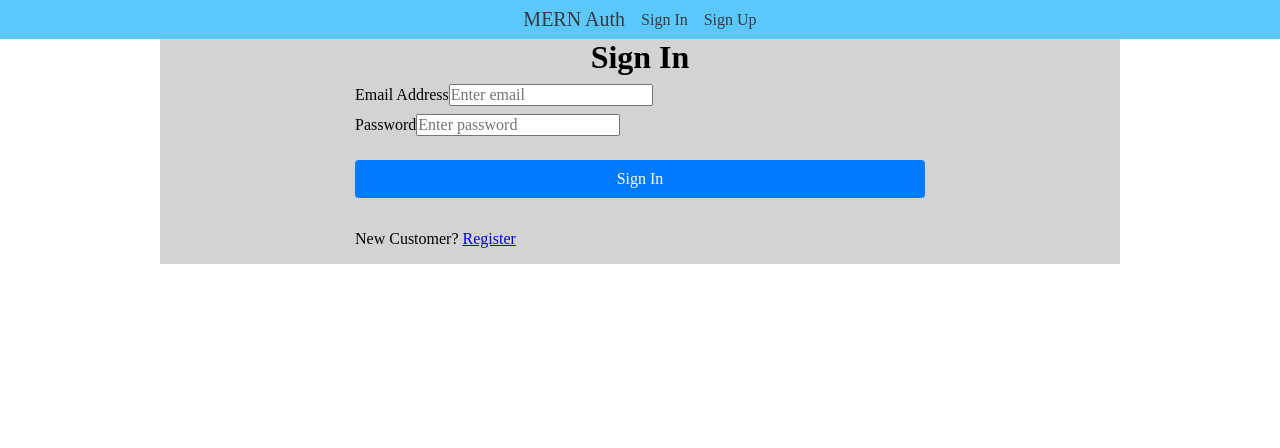
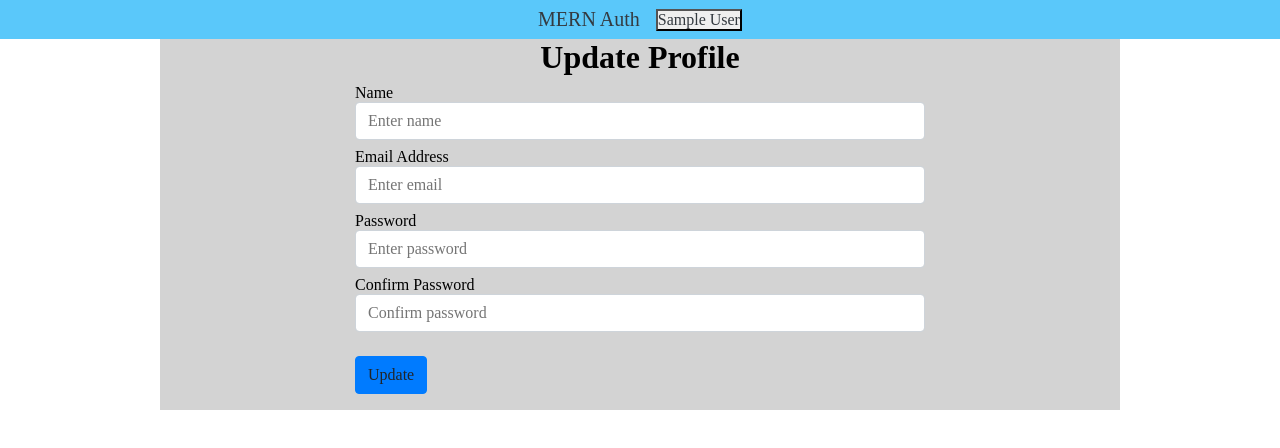
Before and after one commit to kurosawa-kuro/mysql-express-react-nodejs-auth, a React (Vite) app in the folder frontend/: page /profile in a window 1280 px wide. Before the commit this address led to /login. Shown: the top 448 px of the page. Built offline with nearby package versions, Linux system fonts and the light colour scheme; no server answers; sample sign-in values are in the browser's storage.

Commit message:
add login flash

```diff
--- a/frontend/src/components/Header.jsx
+++ b/frontend/src/components/Header.jsx
@@ -1,10 +1,10 @@
 import { useNavigate, Link } from 'react-router-dom';
 import { useMutation } from '@tanstack/react-query';
-import { useStore } from '../state/store.js';
+import { useUserStore } from '../state/store.js';
 import { logoutUser } from '../services/api.js';
 
 const Header = () => {
-  const { user, setUser } = useStore();
+  const { user, setUser } = useUserStore();
   const navigate = useNavigate();
 
   const logoutMutation = useMutation(
--- a/frontend/src/components/Hero.jsx
+++ b/frontend/src/components/Hero.jsx
@@ -1,3 +1,4 @@
+
 const Hero = () => {
   return (
     <div className="mt-3">
--- a/frontend/src/components/PrivateRoute.jsx
+++ b/frontend/src/components/PrivateRoute.jsx
@@ -1,10 +1,10 @@
 // frontend\src\components\PrivateRoute.jsx
 
 import { Navigate, Outlet } from 'react-router-dom';
-import { useStore } from '../state/store.js';
+import { useUserStore } from '../state/store.js';
 
 const PrivateRoute = () => {
-  const { user } = useStore();
+  const { user } = useUserStore();
   return user ? <Outlet /> : <Navigate to='/login' replace />;
 };
 export default PrivateRoute;
--- a/frontend/src/main.jsx
+++ b/frontend/src/main.jsx
@@ -14,9 +14,9 @@ import {
 } from '@tanstack/react-query'
 import { ReactQueryDevtools } from '@tanstack/react-query-devtools'
 import HomeScreen from './screens/HomeScreen';
-import LoginScreen from './screens/LoginScreen.jsx';
-import RegisterScreen from './screens/RegisterScreen.jsx';
-import ProfileScreen from './screens/ProfileScreen.jsx';
+import LoginScreen from './screens/auth/LoginScreen.jsx';
+import RegisterScreen from './screens/auth/RegisterScreen.jsx';
+import ProfileScreen from './screens/user/ProfileScreen.jsx';
 import PrivateRoute from './components/PrivateRoute.jsx';
 
 const queryClient = new QueryClient({
--- a/frontend/src/screens/HomeScreen.jsx
+++ b/frontend/src/screens/HomeScreen.jsx
@@ -1,6 +1,20 @@
+import { useEffect } from 'react';
+import { toast } from 'react-toastify';
+import { useFlashMessageStore } from '../state/store.js';
 import Hero from '../components/Hero';
 
 const HomeScreen = () => {
+
+  const { flashMessage, setFlashMessage } = useFlashMessageStore();
+
+  useEffect(() => {
+    console.log('HomeScreen');
+    if (flashMessage) {
+      toast.success(flashMessage);
+      setFlashMessage(null); // Reset the toast message
+    }
+  }, []);
+
   return <Hero />;
 };
 export default HomeScreen;
--- a/frontend/src/screens/LoginScreen.jsx
+++ b/frontend/src/screens/auth/LoginScreen.jsx
@@ -4,15 +4,17 @@ import { useState } from 'react';
 import { useMutation } from '@tanstack/react-query';
 import { Link, useNavigate } from 'react-router-dom';
 import { toast } from 'react-toastify';
-import { Loader } from '../components/Loader';
-import { useStore } from '../state/store.js';
-import { loginUser } from '../services/api.js';
+import { Loader } from '../../components/Loader';
+import { useUserStore, useFlashMessageStore } from '../../state/store.js';
+import { loginUser } from '../../services/api.js';
 
 const LoginScreen = () => {
   const [email, setEmail] = useState('');
   const [password, setPassword] = useState('');
 
-  const { setUser } = useStore();
+  const { setUser } = useUserStore();
+
+  const { setFlashMessage } = useFlashMessageStore();
   const navigate = useNavigate();
 
   const loginUserMutation = useMutation(
@@ -23,6 +25,7 @@ const LoginScreen = () => {
     {
       onSuccess: (user) => {
         setUser(user);
+        setFlashMessage("User login successful!");
         navigate('/');
       },
       onError: (error) => {
--- a/frontend/src/screens/ProfileScreen.jsx
+++ b/frontend/src/screens/auth/RegisterScreen.jsx
@@ -1,39 +1,33 @@
-// frontend\src\screens\ProfileScreen.jsx
+// frontend\src\screens\RegisterScreen.jsx
 
-import { useState, useEffect } from 'react';
-import { useQuery, useMutation } from '@tanstack/react-query';
+import { useState } from 'react';
+import { useMutation } from '@tanstack/react-query';
+import { Link, useNavigate } from 'react-router-dom';
 import { toast } from 'react-toastify';
-import { Loader } from '../components/Loader';
-import { useStore } from '../state/store.js';
-import { fetchUserProfile, updateUserProfile } from '../services/api.js';
+import { Loader } from '../../components/Loader';
+import { useUserStore } from '../../state/store.js';
+import { registerUser } from '../../services/api.js';
 
-
-
-const ProfileScreen = () => {
+const RegisterScreen = () => {
   const [name, setName] = useState('');
   const [email, setEmail] = useState('');
   const [password, setPassword] = useState('');
   const [confirmPassword, setConfirmPassword] = useState('');
+  const navigate = useNavigate();
 
-  const { user, setUser } = useStore();
-  const { data: userProfile, isLoading } = useQuery(['userProfile'], fetchUserProfile);
+  const { setUser } = useUserStore();
 
-  useEffect(() => {
-    if (userProfile) {
-      setName(userProfile.name);
-      setEmail(userProfile.email);
-    }
-  }, [userProfile]);
-
-  const updateUserMutation = useMutation(
+  const registerUserMutation = useMutation(
     async ({ name, email, password }) => {
-      const updatedUser = await updateUserProfile({ name, email, password });  // <-- Change this line
-      return updatedUser;
+      const user = await registerUser({ name, email, password });  // <-- Change this line
+      return user;
     },
     {
-      onSuccess: (updatedUser) => {
-        setUser(updatedUser);
-        toast.success('Profile updated successfully');
+      onSuccess: (user) => {
+        // If the registration is successful, navigate to the home page
+        setUser(user);
+        // Todo - set the user info in the zustand store
+        navigate('/');
       },
       onError: (error) => {
         toast.error(error?.response?.data?.message || error.message);
@@ -41,21 +35,19 @@ const ProfileScreen = () => {
     }
   );
 
-  const submitHandler = (e) => {
+  const submitHandler = async (e) => {
     e.preventDefault();
+
     if (password !== confirmPassword) {
       toast.error('Passwords do not match');
     } else {
-      updateUserMutation.mutate({ id: user.id, name, email, password });
+      registerUserMutation.mutate({ name, email, password });
     }
   };
 
-  if (isLoading) return <Loader />;
-
   return (
     <div className="form-container">
-      <h1>Update Profile</h1>
-
+      <h1>Register</h1>
       <form onSubmit={submitHandler}>
         <div className='my-2' id='name'>
           <label>Name</label>
@@ -64,9 +56,9 @@ const ProfileScreen = () => {
             placeholder='Enter name'
             value={name}
             onChange={(e) => setName(e.target.value)}
-            className="form-control"
           />
         </div>
+
         <div className='my-2' id='email'>
           <label>Email Address</label>
           <input
@@ -74,9 +66,9 @@ const ProfileScreen = () => {
             placeholder='Enter email'
             value={email}
             onChange={(e) => setEmail(e.target.value)}
-            className="form-control"
           />
         </div>
+
         <div className='my-2' id='password'>
           <label>Password</label>
           <input
@@ -84,7 +76,6 @@ const ProfileScreen = () => {
             placeholder='Enter password'
             value={password}
             onChange={(e) => setPassword(e.target.value)}
-            className="form-control"
           />
         </div>
 
@@ -95,16 +86,23 @@ const ProfileScreen = () => {
             placeholder='Confirm password'
             value={confirmPassword}
             onChange={(e) => setConfirmPassword(e.target.value)}
-            className="form-control"
           />
         </div>
 
-        <button type='submit' className='submit-button mt-3'>
-          Update
+        <button type='submit' className='register-button mt-3'>
+          Register
         </button>
+
+        {registerUserMutation.isLoading && <Loader />}
       </form>
+
+      <div className='py-3'>
+        <span>
+          Already have an account? <Link to={`/login`}>Login</Link>
+        </span>
+      </div>
     </div>
   );
 };
 
-export default ProfileScreen;
+export default RegisterScreen;
--- a/frontend/src/screens/RegisterScreen.jsx
+++ b/frontend/src/screens/user/ProfileScreen.jsx
@@ -1,33 +1,39 @@
-// frontend\src\screens\RegisterScreen.jsx
+// frontend\src\screens\ProfileScreen.jsx
 
-import { useState } from 'react';
-import { useMutation } from '@tanstack/react-query';
-import { Link, useNavigate } from 'react-router-dom';
+import { useState, useEffect } from 'react';
+import { useQuery, useMutation } from '@tanstack/react-query';
 import { toast } from 'react-toastify';
-import { Loader } from '../components/Loader';
-import { useStore } from '../state/store.js';
-import { registerUser } from '../services/api.js';
+import { Loader } from '../../components/Loader';
+import { useUserStore } from '../../state/store.js';
+import { fetchUserProfile, updateUserProfile } from '../../services/api.js';
 
-const RegisterScreen = () => {
+
+
+const ProfileScreen = () => {
   const [name, setName] = useState('');
   const [email, setEmail] = useState('');
   const [password, setPassword] = useState('');
   const [confirmPassword, setConfirmPassword] = useState('');
-  const navigate = useNavigate();
 
-  const { setUser } = useStore();
+  const { user, setUser } = useUserStore();
+  const { data: userProfile, isLoading } = useQuery(['userProfile'], fetchUserProfile);
 
-  const registerUserMutation = useMutation(
+  useEffect(() => {
+    if (userProfile) {
+      setName(userProfile.name);
+      setEmail(userProfile.email);
+    }
+  }, [userProfile]);
+
+  const updateUserMutation = useMutation(
     async ({ name, email, password }) => {
-      const user = await registerUser({ name, email, password });  // <-- Change this line
-      return user;
+      const updatedUser = await updateUserProfile({ name, email, password });  // <-- Change this line
+      return updatedUser;
     },
     {
-      onSuccess: (user) => {
-        // If the registration is successful, navigate to the home page
-        setUser(user);
-        // Todo - set the user info in the zustand store
-        navigate('/');
+      onSuccess: (updatedUser) => {
+        setUser(updatedUser);
+        toast.success('Profile updated successfully');
       },
       onError: (error) => {
         toast.error(error?.response?.data?.message || error.message);
@@ -35,19 +41,21 @@ const RegisterScreen = () => {
     }
   );
 
-  const submitHandler = async (e) => {
+  const submitHandler = (e) => {
     e.preventDefault();
-
     if (password !== confirmPassword) {
       toast.error('Passwords do not match');
     } else {
-      registerUserMutation.mutate({ name, email, password });
+      updateUserMutation.mutate({ id: user.id, name, email, password });
     }
   };
 
+  if (isLoading) return <Loader />;
+
   return (
     <div className="form-container">
-      <h1>Register</h1>
+      <h1>Update Profile</h1>
+
       <form onSubmit={submitHandler}>
         <div className='my-2' id='name'>
           <label>Name</label>
@@ -56,9 +64,9 @@ const RegisterScreen = () => {
             placeholder='Enter name'
             value={name}
             onChange={(e) => setName(e.target.value)}
+            className="form-control"
           />
         </div>
-
         <div className='my-2' id='email'>
           <label>Email Address</label>
           <input
@@ -66,9 +74,9 @@ const RegisterScreen = () => {
             placeholder='Enter email'
             value={email}
             onChange={(e) => setEmail(e.target.value)}
+            className="form-control"
           />
         </div>
-
         <div className='my-2' id='password'>
           <label>Password</label>
           <input
@@ -76,6 +84,7 @@ const RegisterScreen = () => {
             placeholder='Enter password'
             value={password}
             onChange={(e) => setPassword(e.target.value)}
+            className="form-control"
           />
         </div>
 
@@ -86,23 +95,16 @@ const RegisterScreen = () => {
             placeholder='Confirm password'
             value={confirmPassword}
             onChange={(e) => setConfirmPassword(e.target.value)}
+            className="form-control"
           />
         </div>
 
-        <button type='submit' className='register-button mt-3'>
-          Register
+        <button type='submit' className='submit-button mt-3'>
+          Update
         </button>
-
-        {registerUserMutation.isLoading && <Loader />}
       </form>
-
-      <div className='py-3'>
-        <span>
-          Already have an account? <Link to={`/login`}>Login</Link>
-        </span>
-      </div>
     </div>
   );
 };
 
-export default RegisterScreen;
+export default ProfileScreen;
--- a/frontend/src/state/store.js
+++ b/frontend/src/state/store.js
@@ -1,8 +1,21 @@
 // frontend\src\state\store.js
 
-import { create } from 'zustand';
+import { create } from 'zustand'
 
-export const useStore = create(set => ({
-    user: null,
-    setUser: (user) => set({ user }),
-}));
+// User-related state
+const useUserStore = create(set => ({
+    user: localStorage.getItem('user') ? JSON.parse(localStorage.getItem('user')) : null,
+    setUser: (user) => {
+        localStorage.setItem('user', JSON.stringify(user));
+        set({ user });
+    },
+}))
+
+// Flash message related state
+const useFlashMessageStore = create(set => ({
+    flashMessage: '',
+    setFlashMessage: (message) => set({ flashMessage: message }),
+}))
+
+
+export { useUserStore, useFlashMessageStore }
```
